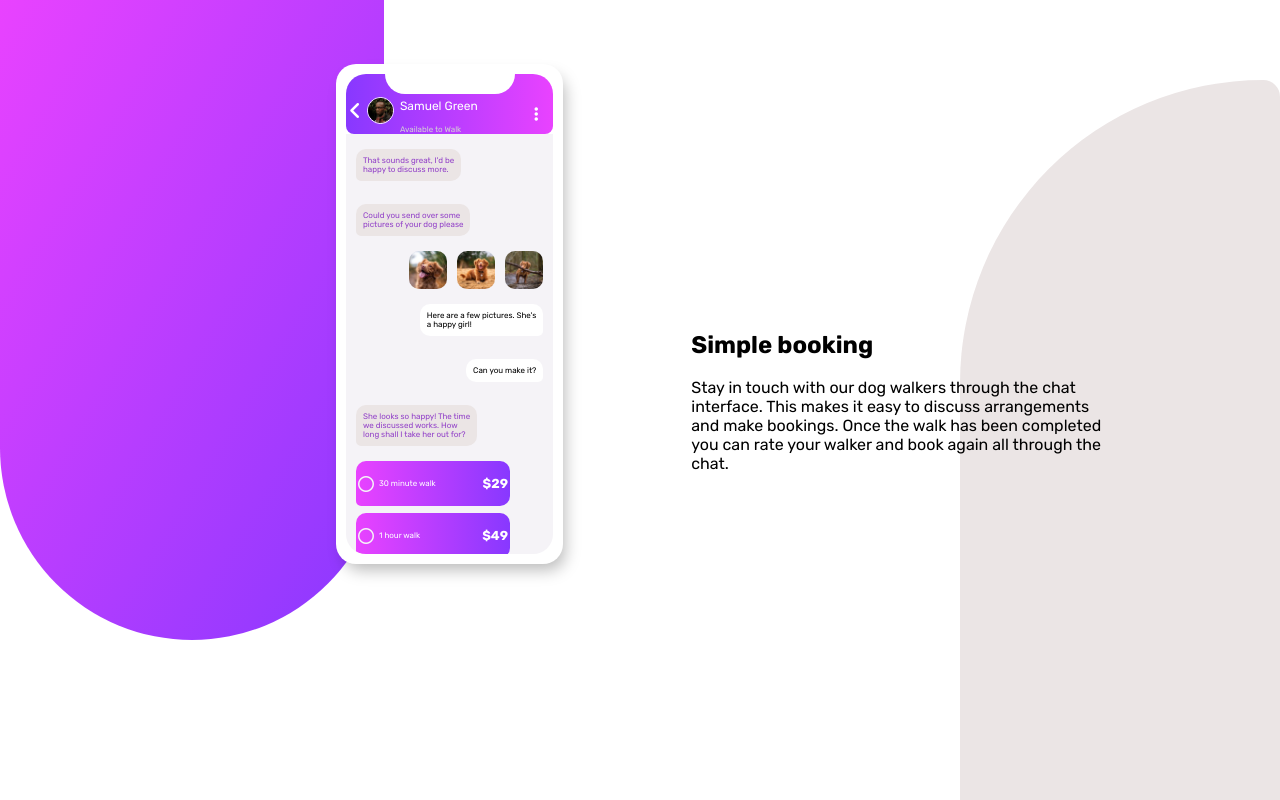
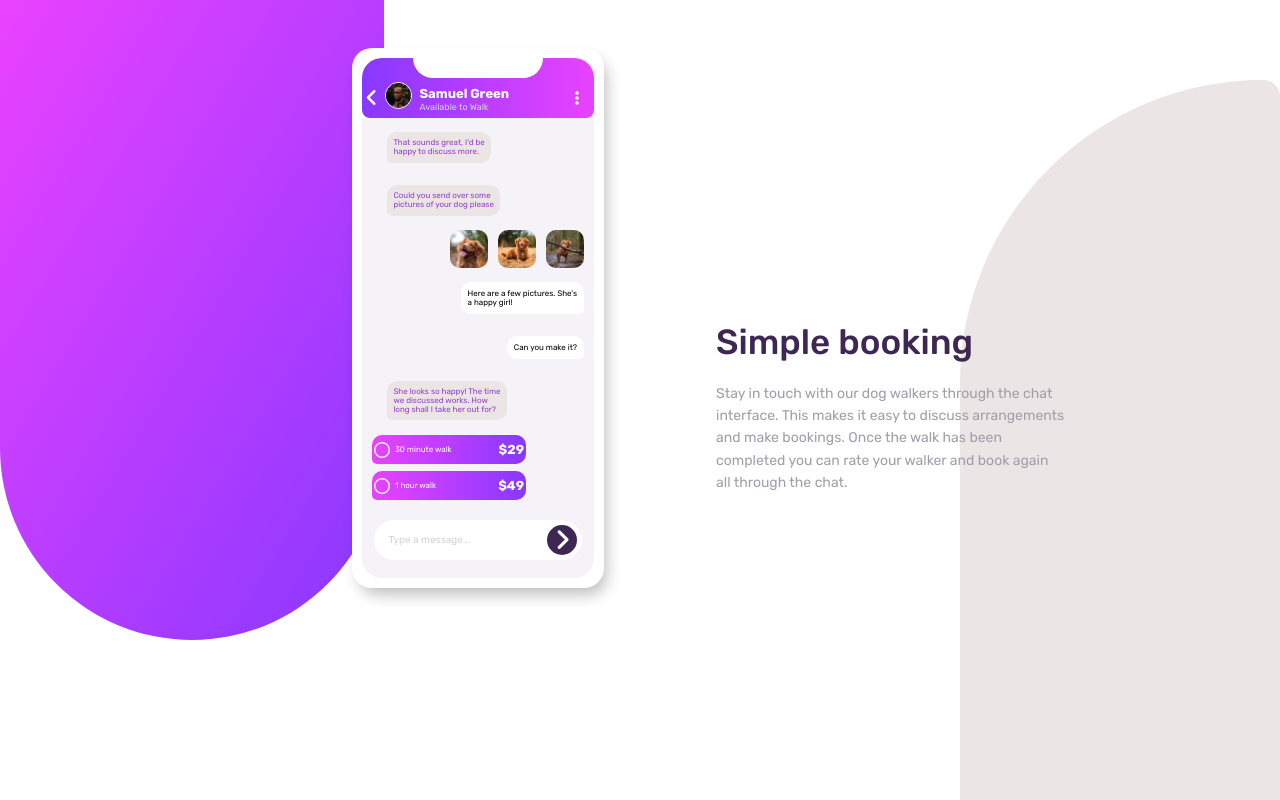
Before and after one commit to alix103/Desafio-3-Chat-app-CSS-illustration, a plain HTML site: page index.html in a window 1280 px wide. Drawn offline with Linux system fonts and the light colour scheme.

Commit message:
Terminación interfaz Desktop

```diff
--- a/assets/css/styles.css
+++ b/assets/css/styles.css
@@ -21,14 +21,14 @@ section{
 .chat {
     display: flex;
     flex-direction: column;
-    width: 50rem;
+    width: 42rem;
     max-height: 100%;
-    height: 480px;
+    height: 520px;
     border-radius: 20px;
     padding: 10px;
     background-color: white;
-    margin-left: 21rem;
-    margin-top: 4rem;
+    margin-left: 22rem;
+    margin-top: 3rem;
     margin-bottom: 2.5rem;
     box-shadow: 5px 9px 16px -3px var(--shadow);
 }
@@ -74,7 +74,7 @@ section{
 
 .header-description .fa-angle-left {
     font-size: 20px;
-    margin-top: 14.5px;
+    margin-top: 7px;
 }
 
 .header-description img {
@@ -82,15 +82,20 @@ section{
     height: 25px;
     border: 1px solid white;
     border-radius: 100px;
-    margin-top: 10px;
+    margin-top: 1px;
+}
+
+.profile{
+    line-height: 0;
 }
 
 .name {
-    font-size: 12px;
+    font-size: 13px;
+    font-weight: 700;
 }
 
 .status {
-    font-size: 8px;
+    font-size: 9px;
     color: lightgray;
 }
 
@@ -105,15 +110,15 @@ section{
 .body .message {
     font-size: 8px;
     display: inline-block;
-    margin-top: 7px;
+    margin-top: 6px;
 }
 
 .body .left p {
     background-color: hsl(0, 14%, 91%);
     color: hsl(276, 55%, 52%);
     border-radius: 10px 10px 10px 5px;
-    padding: 7px;
-    margin-left: 10px;
+    padding: 0.4rem;
+    margin-left: 25px;
 }
 
 .body .right {
@@ -123,7 +128,7 @@ section{
 }
 
 .images {
-    margin-top: 7px;
+    margin-top: 6px;
     width: 100%;
     display: flex;
     justify-content: flex-end;
@@ -147,6 +152,7 @@ section{
     align-items: center;
     justify-content: space-between;
     width: 150px;
+    height: 25px;
     margin-left: 10px;
     margin-top: 7px;
     color: white;
@@ -222,6 +228,8 @@ section{
   color: hsl(271, 36%, 24%);
   margin-bottom: 20px;
   font-weight: 500;
+  text-align: left;
+  font-size: 35px;
 }
 
 .description-text {
@@ -230,11 +238,13 @@ section{
   width: 70%;
   /*margin: auto;*/
   font-weight: normal;
+  text-align: left;
+  line-height: 1.6;
 }
 
 .descrip{
-    margin-left: 8rem;
-    margin-right: 10rem;
+    margin-left: 7rem;
+    margin-right: 4rem;
     align-self: center;
 }
 
--- a/index.html
+++ b/index.html
@@ -94,11 +94,8 @@
 
         <section class="descrip">
             <div class="description">
-                <h1>Simple booking</h1>
-                <p>Stay in touch with our dog walkers through the chat interface. This
-                    makes it easy to discuss arrangements and make bookings. Once the walk
-                    has been completed you can rate your walker and book again all through
-                    the chat.</p>
+                <h1 class="description-head">Simple booking</h1>
+                <p class="description-text">Stay in touch with our dog walkers through the chat interface. This makes it easy to discuss arrangements and make bookings. Once the walk has been completed you can rate your walker and book again all through the chat.</p>
             </div>
         </section>
 
```
